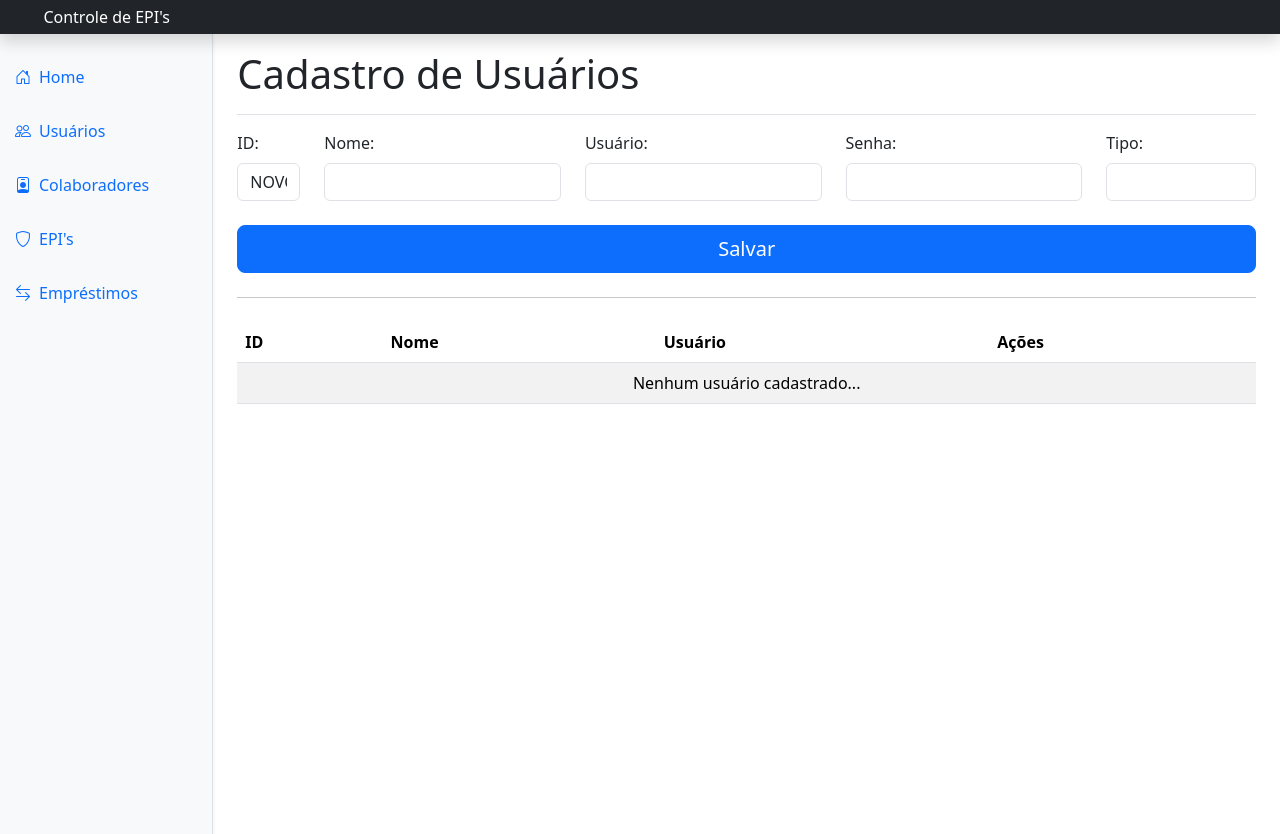
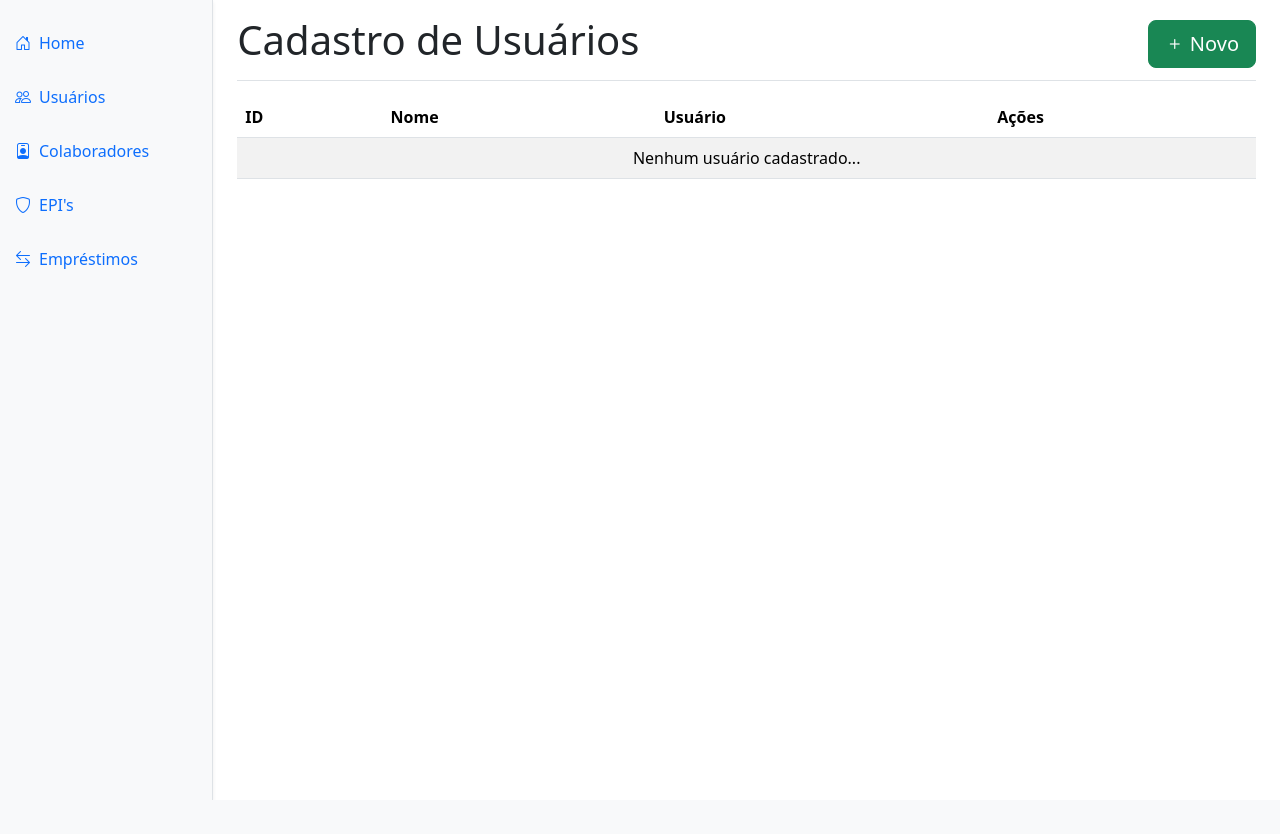
Before and after one commit to maiconvschneider/Controle-EPIs, a PHP site: page /index.php?tela=usuarios in a window 1280 px wide. After the commit the page ends 800 px from the top, so only its background shows below. Run offline with PHP 8.4, Linux system fonts and the light colour scheme; data that the repository does not hold is empty.

Commit message:
modal novo usuario

```diff
--- a/index.php
+++ b/index.php
@@ -11,7 +11,6 @@
 
 <body>
     <header class="navbar sticky-top bg-dark flex-md-nowrap p-0 shadow" data-bs-theme="dark">
-        <a class="navbar-brand col-md-3 col-lg-2 me-0 px-3 fs-6 text-white text-center" href="#">Controle de EPI's</a>
         <ul class="navbar-nav flex-row d-md-none">
             <li class="nav-item text-nowrap">
                 <button class="nav-link px-3 text-white" type="button" data-bs-toggle="offcanvas"
@@ -89,8 +88,14 @@
             </main>
         </div>
     </div>
+
+    <!-- JS -->
     <script src="https://cdn.jsdelivr.net/npm/bootstrap@5.3.3/dist/js/bootstrap.bundle.min.js" integrity="sha384-YvpcrYf0tY3lHB60NNkmXc5s9fDVZLESaAA55NDzOxhy9GkcIdslK1eN7N6jIeHz" crossorigin="anonymous"></script>
     <script>
+        function abrirModal() {
+            $('#adicionar_usuario').modal('show');
+        }
+
         function excluirUsuario(idUsuario) {
             var confirmou = confirm('Deseja realmente exlcuir este usuário?');
             if (confirmou) {
--- a/telas/usuarios.php
+++ b/telas/usuarios.php
@@ -1,38 +1,10 @@
 <div class="d-flex justify-content-between flex-wrap flex-md-nowrap align-items-center pt-3 pb-2 mb-3 border-bottom">
     <h1>Cadastro de Usuários</h1>
+    <button type="button" class="w-20 btn btn-success btn-lg" data-bs-toggle="modal" data-bs-target="#adicionar_usuario">
+        <i class="bi bi-plus"></i> Novo
+    </button>
 </div>
-<form action="src/usuario/cadastrar_usuario.php" method="post">
-    <div class="row g-4">
-        <div class=col-sm-1>
-            <label for="txt_id" class="form-label">ID:</label>
-            <input type="text" class="form-control" name="txt_id" id="txt_id" value="NOVO" required readonly>
-        </div>
-        <div class="col-sm-3">
-            <label for="txt_nome" class="form-label">Nome:</label>
-            <input type="text" class="form-control" name="txt_nome" id="txt_nome" maxlength="355" required>
-        </div>
-        <div class="col-sm-3">
-            <label for="txt_usuario" class="form-label">Usuário:</label>
-            <input type="text" class="form-control" name="txt_usuario" id="txt_usuario" required>
-        </div>
-        <div class="col-sm-3">
-            <label for="txt_senha" class="form-label">Senha:</label>
-            <input type="text" class="form-control" name="txt_senha" id="txt_senha" required>
-        </div>
-        <div class="col-sm-2">
-            <label for="txt_tipo" class="form-label">Tipo:</label>
-            <select class="form-control" name="txt_tipo" id="txt_tipo" required>
-                <option value=""></option>
-                <option value="Administrador">Administrador</option>
-                <option value="Usuário">Usuário</option>
-            </select>
-        </div>
-        <div class="col-sm-15">
-            <button class="w-100 btn btn-primary btn-lg" type="submit">Salvar</button>
-        </div>
-    </div>
-</form>
-<hr class="my-4">
+
 <div class="table-responsive">
     <table class="table table-striped table-hover">
         <thead>
@@ -84,3 +56,45 @@
         </tbody>
     </table>
 </div>
+
+<!-- Modal -->
+<div id="adicionar_usuario" class="modal fade" data-bs-backdrop="static">
+    <div class="modal-dialog modal-dialog-centered">
+        <div class="modal-content">
+            <form id="form_usuario" method="post" action="../src/usuario/cadastrar_usuario.php" enctype="multipart/form-data">
+                <div class="modal-header" style="background-color: #435d7d; color: #fff;">
+                    <h4 class="modal-title">Usuário</h4>
+                    <button type="reset" class="btn-close" data-bs-dismiss="modal" aria-hidden="true" style="color: #fff; font-size: 1.2rem; opacity: 0.8;"></button>
+                </div>
+                <div class="modal-body" style="padding: 20px;">
+                    <input type="hidden" name="txt_id" id="txt_id" value="NOVO">
+
+                    <div class="form-group mb-3">
+                        <label for="txt_nome" class="form-label">Nome</label>
+                        <input type="text" class="form-control" name="txt_nome" id="txt_nome" required style="border-radius: 5px;">
+                    </div>
+                    <div class="form-group mb-3">
+                        <label for="txt_usuario" class="form-label">Usuário</label>
+                        <input type="text" class="form-control" name="txt_usuario" id="txt_usuario" required style="border-radius: 5px;">
+                    </div>
+                    <div class="form-group mb-3">
+                        <label for="txt_senha" class="form-label">Senha</label>
+                        <input type="password" class="form-control" name="txt_senha" id="txt_senha" required style="border-radius: 5px;">
+                    </div>
+                    <div class="form-group mb-3">
+                        <label for="txt_tipo" class="form-label">Tipo</label>
+                        <select class="form-control" name="txt_tipo" id="txt_tipo" required style="border-radius: 5px;">
+                            <option value=""></option>
+                            <option value="Administrador">Administrador</option>
+                            <option value="Usuário">Usuário</option>
+                        </select>
+                    </div>
+                </div>
+                <div class="modal-footer" style="background-color: #f7f7f7; padding: 15px;">
+                    <button type="reset" class="btn" style="border-radius: 5px; padding: 10px 20px;" data-bs-dismiss="modal">Cancelar</button>
+                    <button type="submit" class="btn btn-success" style="border-radius: 5px; padding: 10px 20px;">Salvar</button>
+                </div>
+            </form>
+        </div>
+    </div>
+</div>
```
